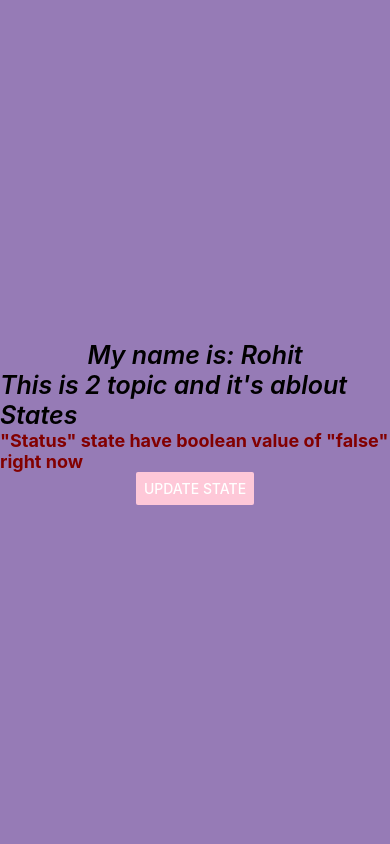
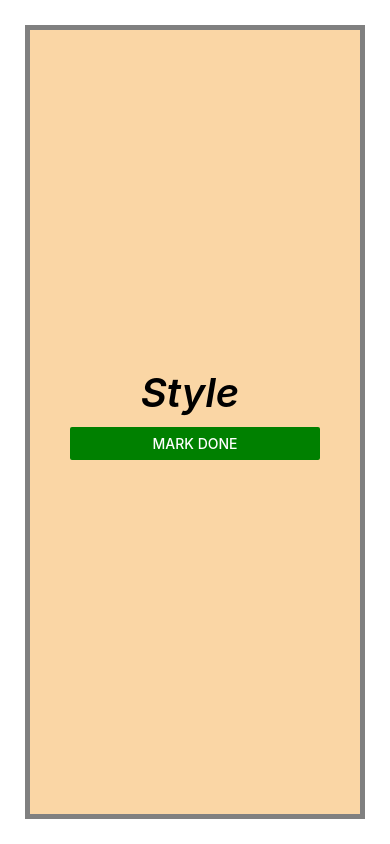
Before and after one commit to RohitRadix/RNpractice, a React Native app: screen / in a window 390 px wide. Built offline with nearby package versions, Linux system fonts and the light colour scheme.

Commit message:
Made some basic changes in Stylesheet

```diff
--- a/App.js
+++ b/App.js
@@ -6,34 +6,21 @@ import {
   Text,
   Button,
 } from 'react-native';
-// Changing the text dynamically
+// Undestanding Styles and styelsSheet
 const App = () => {
-  //Made a function that will toggle the name in state
   const onClickHandler=() =>{
-    if(name==='Rohit')
-    {
-      setName('Mohit')
-      setStatus(true)
-    }
-    else
-    {
-      setName('Rohit')
-      setStatus(false)
-    }
+   setName('Styling done ✅')
   }
   // Make a hook and give it a relavent name and default value if required
-  const [name, setName]= useState("Rohit")
-  // We can also define states having objects
-  const [lesson, setLesson]= useState({ number : 2 , about : "States" })
-  // State using boolean value
-  const [status, setStatus] = useState(false)
+  const [name, setName]= useState("Style ")
   return (
+    // we can write style in line too but its a good practice to define style in Stylesheet
    <View style={styles.body}>
-     <Text style={styles.text}>My name is: {name}</Text>
-     <Text style={styles.text}>This is {lesson.number} topic and it's ablout {lesson.about}</Text>
-     {/* Used the boolean value to change styling of the text */}
-     <Text style={status? styles.true: styles.false}>"Status" state have boolean value of "{JSON.stringify(status)}" right now</Text>
-     <Button  color={'#fec8d8'}  onPress={onClickHandler} title='Update state'></Button>
+     <Text style={styles.text}>{name}</Text>
+     {/* We cannnot add style to Button directly as it dosent accepts it so we will wrap it in View */}
+     <View style={styles.button}>
+        <Button color={'#008000'}  onPress={onClickHandler} title='Mark Done'></Button>
+     </View>
    </View>
   );
 };
@@ -41,27 +28,28 @@ const App = () => {
 const styles = StyleSheet.create({
   body:{
     flex: 1,
-    backgroundColor: '#967bb6',
+    backgroundColor: '#fad6a5',
     alignItems: 'center',
-    justifyContent: 'center'
+    justifyContent: 'center',
+    borderWidth: 5,
+    margin:25,
+    borderColor:'grey',
+
+
   },
   text:{
     color:'black',
-    fontSize: 25,
+    fontSize: 40,
     fontStyle:'italic',
     fontWeight:'600',
+    margin: 10,
   },
-  true:{
-    fontSize: 18,
-    fontWeight: 'bold',
-    color:'#008000'
-  },
-  false:{
-    fontSize: 18,
-    fontWeight: 'bold',
-    color: '#820000'
+  // cannot do much directly to Button instead we will use TouchableOpacity etc in later stages
+  button:{
+    width: 250,
+    height: 60
+
   }
-
 });
 
 export default App;
```
